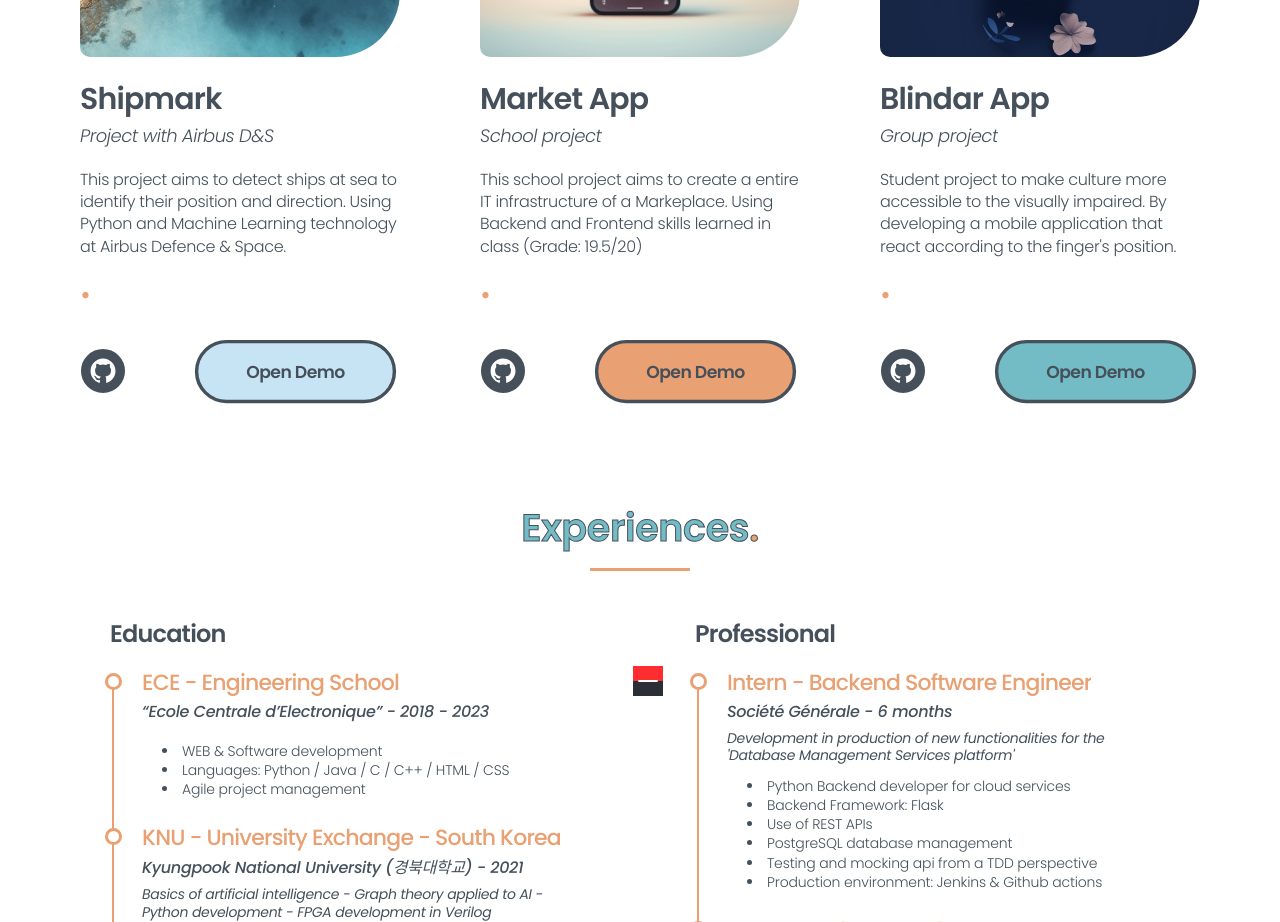
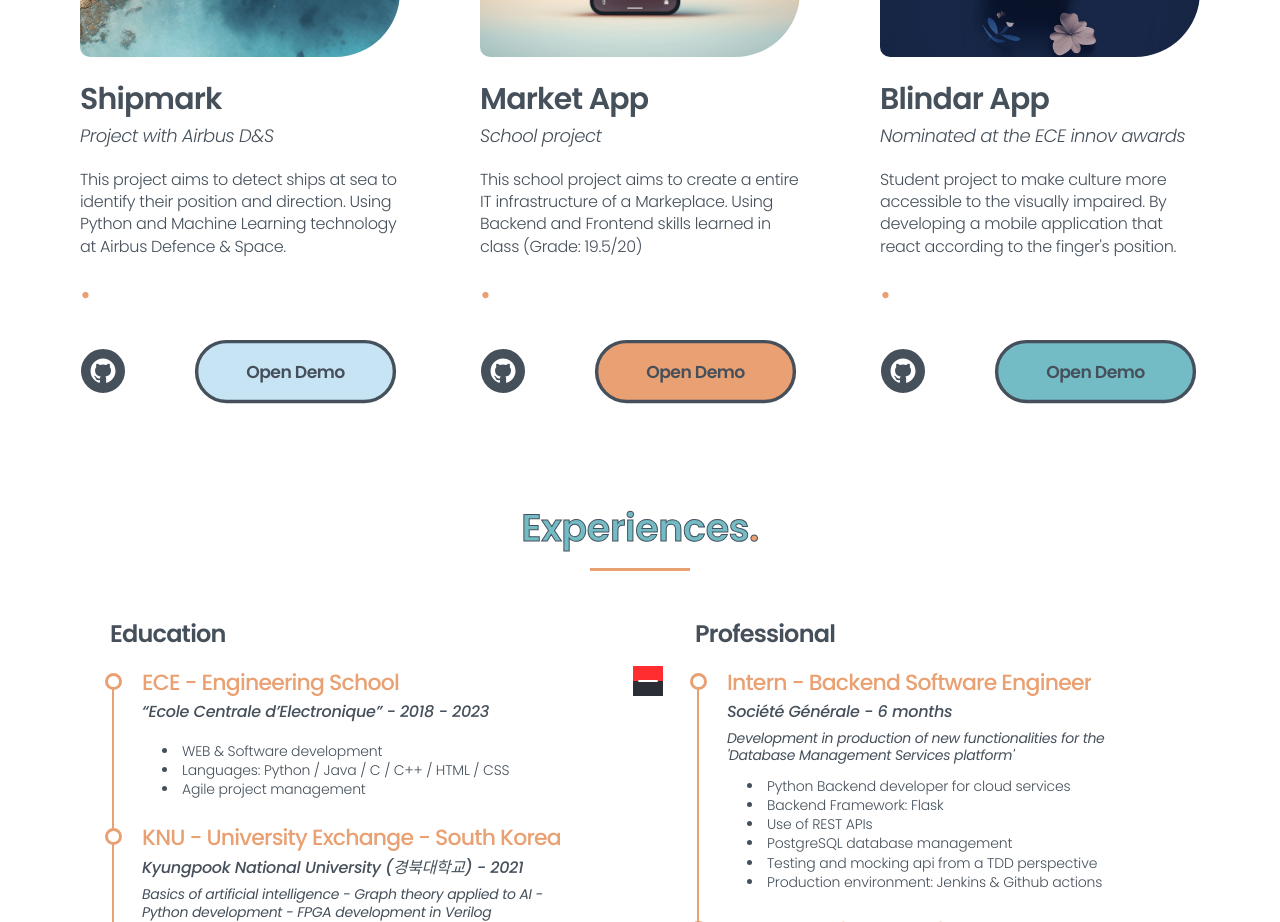
Before and after one commit to Edouard-M/Portfolio_Website, a React (Create React App) app: page / in a window 1280 px wide. Shown: the part 2120-3042 px from the top of the page. Built offline with nearby package versions, Linux system fonts and the light colour scheme.

Commit message:
Update Blindar project

```diff
--- a/src/data/english/ProjectsData.js
+++ b/src/data/english/ProjectsData.js
@@ -25,7 +25,7 @@ const project2 = {
 
 const project3 = {
     title: "Blindar App",
-    subtitle: "Group project",
+    subtitle: "Nominated at the ECE innov awards",
     text: "Student project to make culture more accessible to the visually impaired. By developing a mobile application that react according to the finger's position.",
     image: "blindar.png",
     button_color: "#73BBC5",
--- a/src/data/french/ProjectsData.js
+++ b/src/data/french/ProjectsData.js
@@ -26,7 +26,7 @@ const project2 = {
 
 const project3 = {
     title: "App Blindar",
-    subtitle: "Projet de groupe",
+    subtitle: "Nominé aux innov awards de l'ECE",
     text: "Projet étudiant pour rendre la culture plus accessible aux déficients visuels. En développant une application mobile qui réagit en fonction de la position du doigt.",
     image: "blindar.png",
     button_color: "#73BBC5",
```
Also changed, not shown: 1 other file (tests, documents, lock files or other folders).
